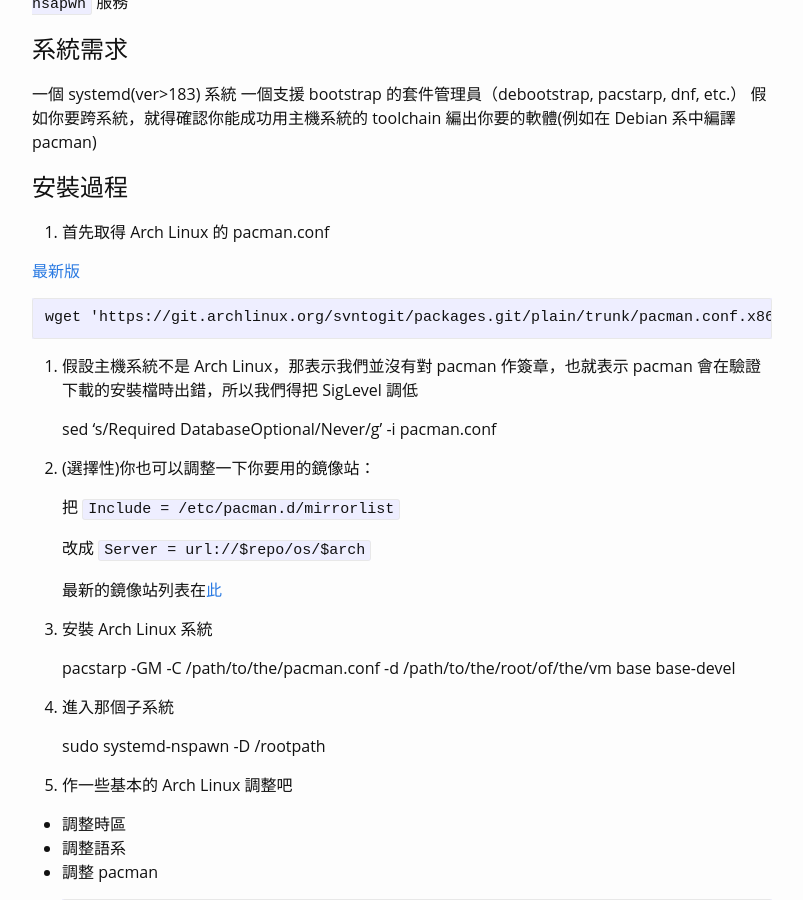
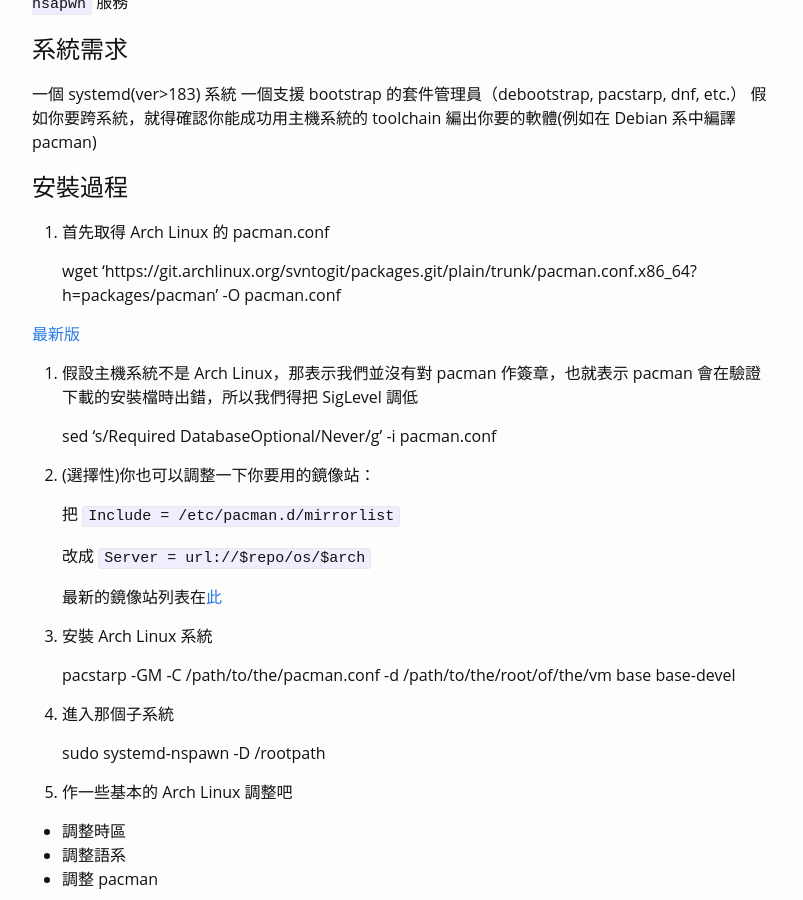
Before and after one commit to Brli/brli.github.io, a Jekyll site: the page built from _posts/2016-05-11-systemd-nspawn.markdown, in a window 1280 px wide and 900 px high, scrolled down 417 px. Shown: the whole window, without its empty margins (238-1041 px from the left). Built offline with Jekyll 4.4.1, drawn with Linux system fonts in a browser that asks for light colours.

Commit message:
minor edit

```diff
--- a/_posts/2016-05-11-systemd-nspawn.markdown
+++ b/_posts/2016-05-11-systemd-nspawn.markdown
@@ -26,9 +26,9 @@
 
 1. 首先取得 Arch Linux 的 pacman.conf
 
+    wget 'https://git.archlinux.org/svntogit/packages.git/plain/trunk/pacman.conf.x86_64?h=packages/pacman' -O pacman.conf
+
   [最新版](https://git.archlinux.org/svntogit/packages.git/plain/trunk/pacman.conf.x86_64?h=packages/pacman)
-
-    wget 'https://git.archlinux.org/svntogit/packages.git/plain/trunk/pacman.conf.x86_64?h=packages/pacman' -O pacman.conf
 
 2. 假設主機系統不是 Arch Linux，那表示我們並沒有對 pacman 作簽章，也就表示 pacman 會在驗證下載的安裝檔時出錯，所以我們得把 SigLevel 調低
 
```
